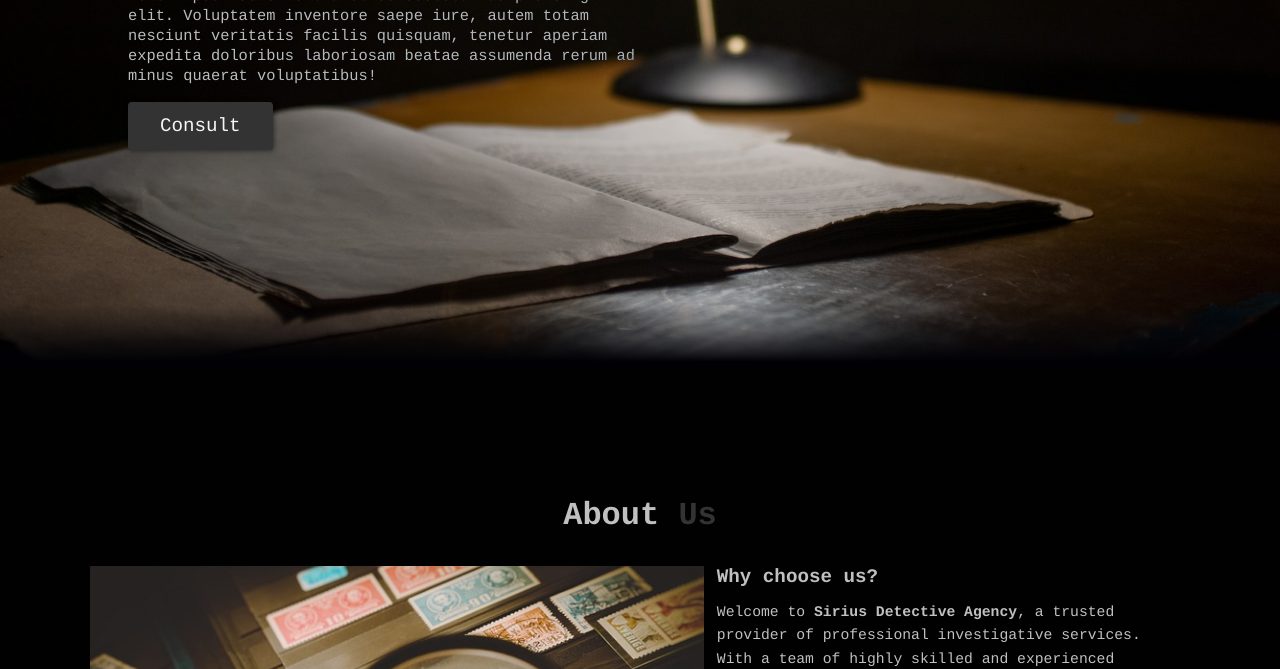
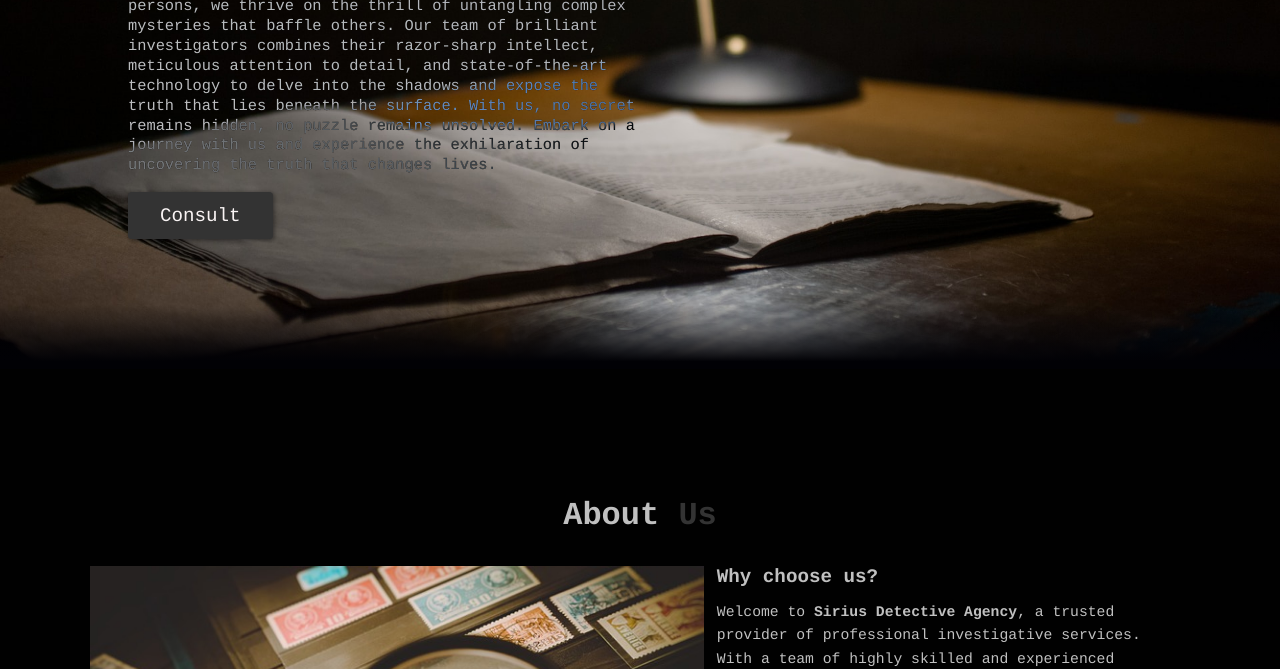
Before and after one commit to Ocpcgo/Detective-Agency-Webpage-project, a plain HTML site: page index.html in a window 1280 px wide. Shown: the part 431-1100 px from the top of the page. Drawn offline with nearby package versions, Linux system fonts and the light colour scheme.

Commit message:
Little more adjustment

```diff
--- a/index.html
+++ b/index.html
@@ -41,7 +41,12 @@
     <section class="hero" id="home">
         <main class="content">
             <h1>Your Partner in Solving <span>Mysteries</span></h1>
-            <p>Lorem ipsum dolor sit amet consectetur adipisicing elit. Voluptatem inventore saepe iure, autem totam nesciunt veritatis facilis quisquam, tenetur aperiam expedita doloribus laboriosam beatae assumenda rerum ad minus quaerat voluptatibus!</p>
+            <p>Step into a world of enigmatic puzzles and hidden secrets with our extraordinary detective agency.
+                We are the relentless seekers of truth, the guardians of justice, and the masters of deciphering the unsolvable.
+                From high-stakes corporate espionage to elusive missing persons, we thrive on the thrill of untangling complex mysteries that baffle others.
+                Our team of brilliant investigators combines their razor-sharp intellect, meticulous attention to detail, and state-of-the-art technology to delve into the shadows and expose the truth that lies beneath the surface.
+                With us, no secret remains hidden, no puzzle remains unsolved.
+                Embark on a journey with us and experience the exhilaration of uncovering the truth that changes lives.</p>
             <a href="#contact" class="cta">Consult</a>
         </main>
     </section>
```
